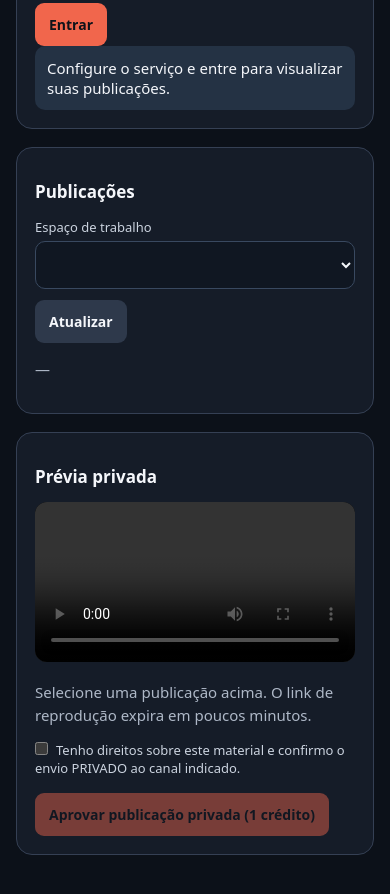
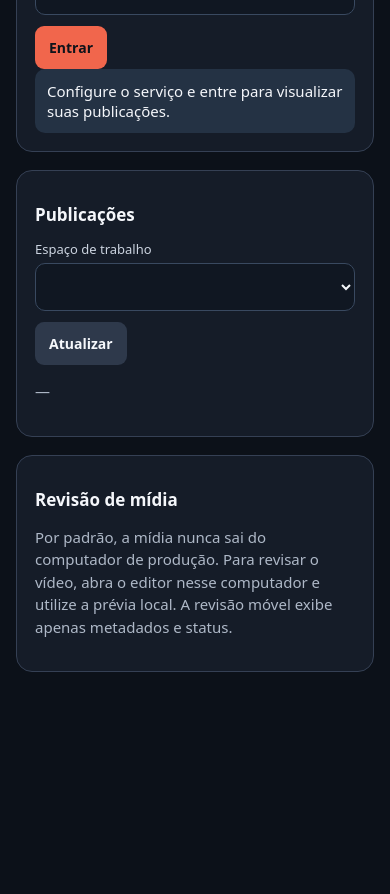
Before and after one commit to consecomclipcon-design/AutoClips-AI, a plain HTML site: page web-local/review.html in a window 390 px wide. Shown: the part 694-1588 px from the top of the page. After the commit the page ends 1436 px from the top, so only its background shows below. Drawn offline with Linux system fonts and the light colour scheme; no server answers.

Commit message:
refactor(zero-media): mobile page displays metadata only; no cloud video preview

```diff
--- a/web-local/review.html
+++ b/web-local/review.html
@@ -22,7 +22,7 @@ a{color:#fa9882}
 <body><main>
 <a href="./index.html">Voltar ao editor local</a>
 <h1>AutoClips · Revisão remota</h1>
-<p>Consulte e aprove cortes de seus canais, inclusive pelo celular. Somente o MP4 final é sincronizado. Os vídeos originais longos não ficam disponíveis neste painel.</p>
+<p>Acompanhe créditos e publicações pelo celular. Por privacidade, o AutoClips NÃO armazena MP4s, originais, miniaturas ou trechos de mídia no servidor. A revisão visual e o envio só são feitos no computador onde está o corte.</p>
 <section><h2>Conectar à sua conta</h2>
 <label>URL da API</label><input id="api" placeholder="https://api.exemplo.com">
 <label>URL do Supabase</label><input id="authUrl" placeholder="https://projeto.supabase.co">
@@ -36,11 +36,6 @@ a{color:#fa9882}
 <p id="credits">—</p>
 <div id="items"></div>
 </section>
-<section><h2>Prévia privada</h2>
-<video controls playsinline id="preview"></video>
-<p id="previewDescription">Selecione uma publicação acima. O link de reprodução expira em poucos minutos.</p>
-<label><input id="rights" type="checkbox">Tenho direitos sobre este material e confirmo o envio PRIVADO ao canal indicado.</label>
-<button id="approve" disabled>Aprovar publicação privada (1 crédito)</button>
-</section>
+<section><h2>Revisão de mídia</h2><p>Por padrão, a mídia nunca sai do computador de produção. Para revisar o vídeo, abra o editor nesse computador e utilize a prévia local. A revisão móvel exibe apenas metadados e status.</p></section>
 </main><script type="module" src="./review.js"></script>
 </body></html>
```
